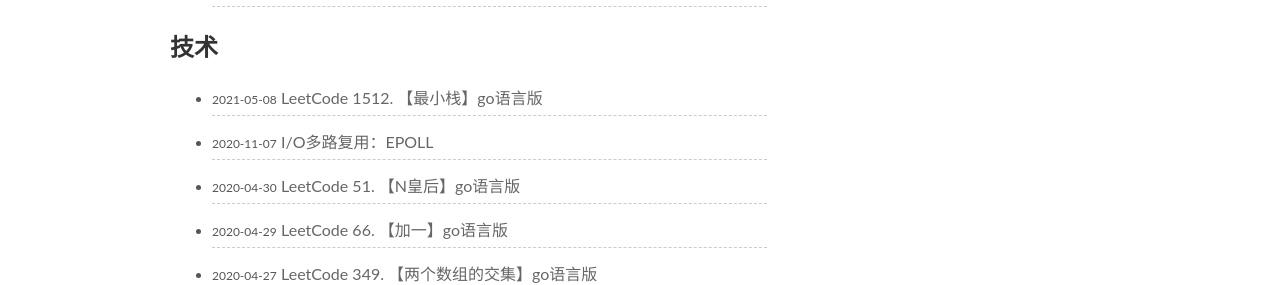
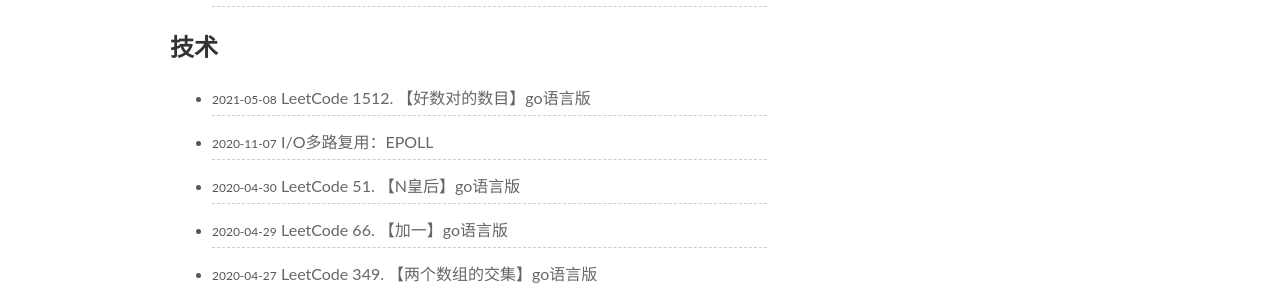
Before and after one commit to otkinlife/otkinlife.github.io, a Jekyll site: the page built from pages/categories.md, in a window 1280 px wide. Shown: the part 580-865 px from the top of the page. Built offline with Jekyll 4.4.1, drawn with Linux system fonts in a browser that asks for light colours; some web fonts are replaced; comment, search, counter and statistics services are not loaded; a style sheet for code colours, icons or effects is not loaded.

Commit message:
Update 2020-05-08-leetcode-1512.md

```diff
--- a/_posts/2020-05-08-leetcode-1512.md
+++ b/_posts/2020-05-08-leetcode-1512.md
@@ -1,6 +1,6 @@
 ---
 layout: post
-title: LeetCode 1512. 【最小栈】go语言版
+title: LeetCode 1512. 【好数对的数目】go语言版
 date: 2021-05-08
 tags: ["LeetCode","算法"]
 categories: 技术
```
